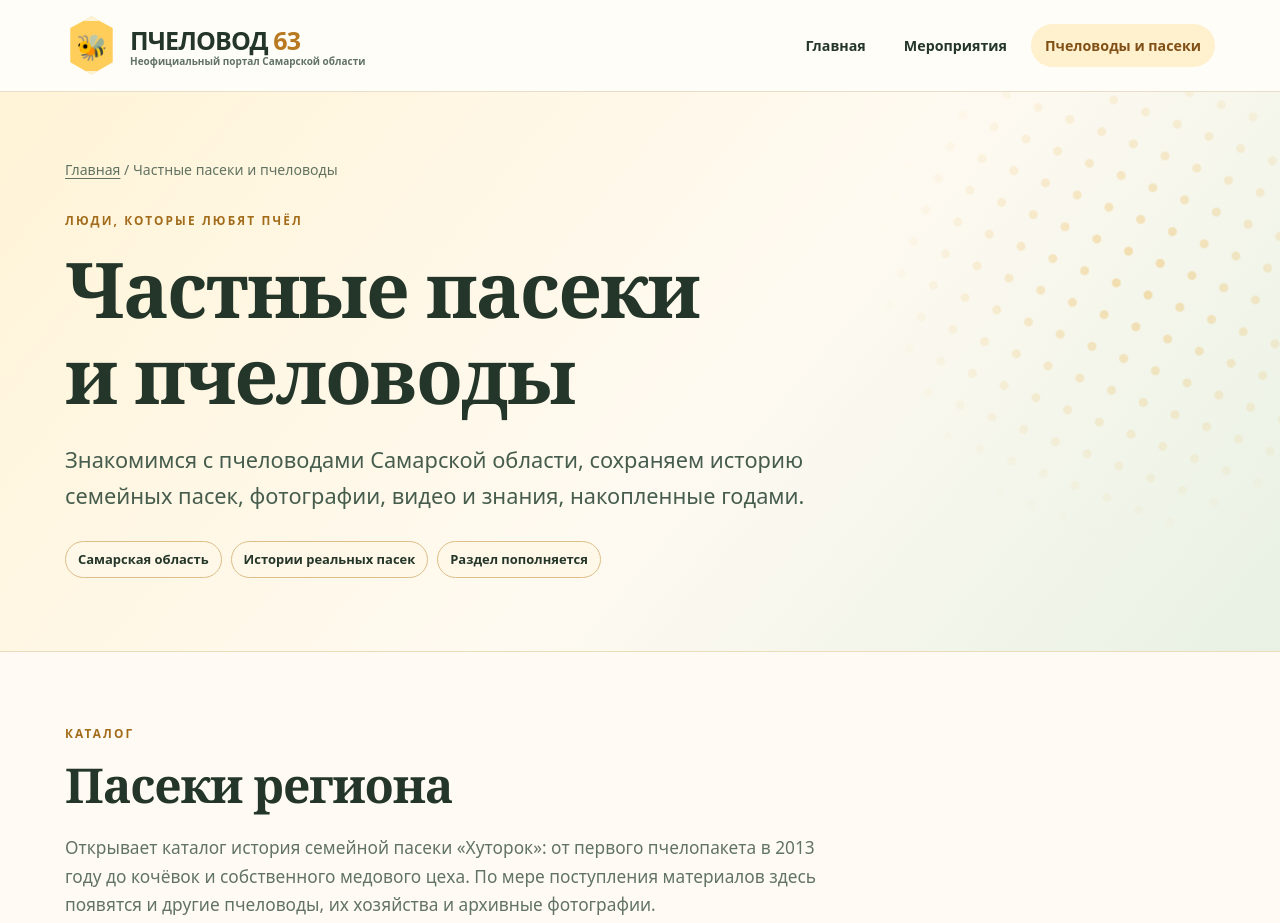
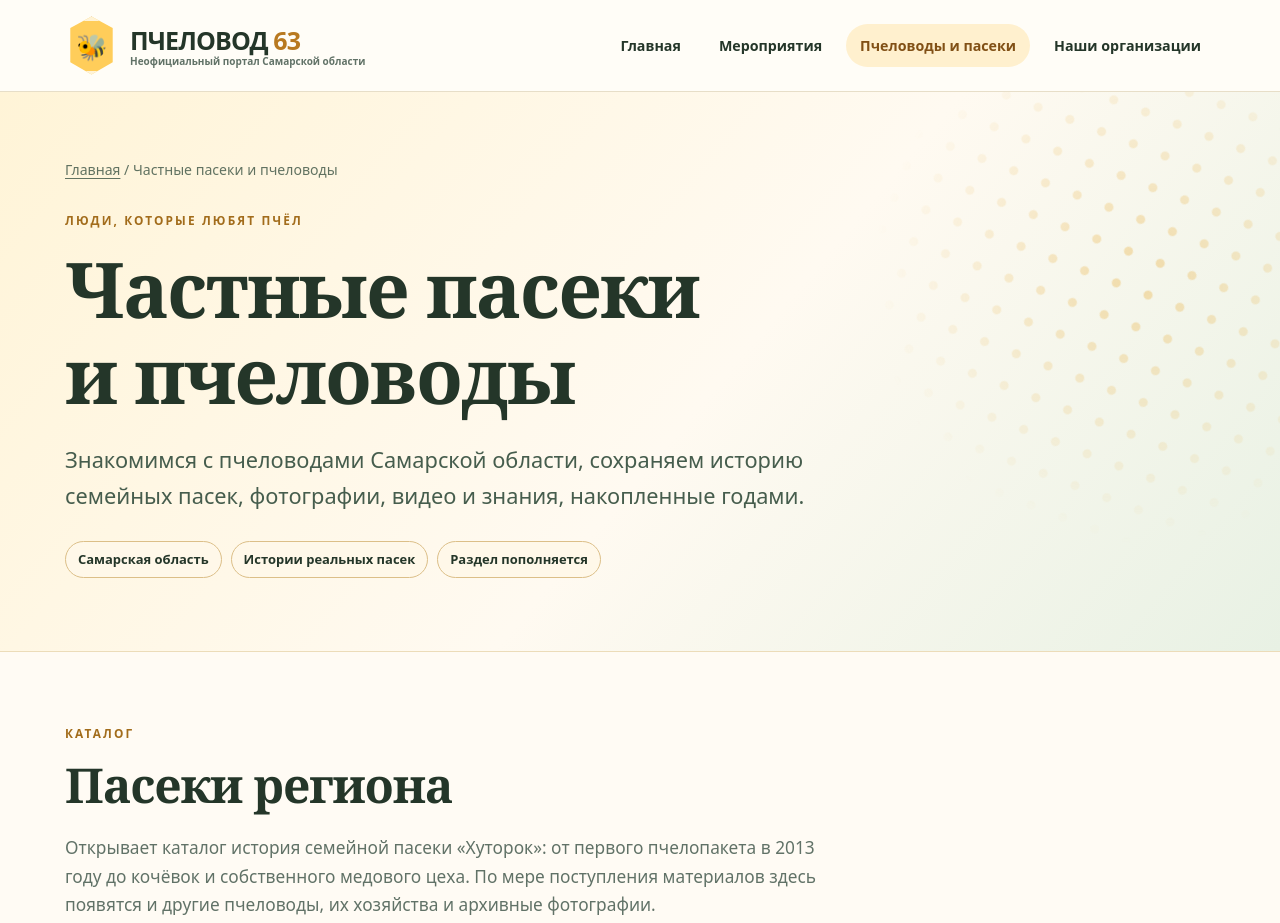
Before and after one commit to komahdop-ctrl/pchelovod63-website, a website: page apiaries/index.html in a window 1280 px wide. Shown: the top 923 px of the page. Drawn offline with Linux system fonts and the light colour scheme.

Commit message:
Link Our Organizations directory from apiaries/index.html

```diff
--- a/apiaries/index.html
+++ b/apiaries/index.html
@@ -1,6 +1,6 @@
 <!doctype html>
 <html lang="ru"><head><meta charset="utf-8"><meta name="viewport" content="width=device-width,initial-scale=1"><meta name="theme-color" content="#fff7e5"><meta name="description" content="Частные пасеки и пчеловоды Самарской области: знакомства, истории пасек и опыт пчеловодства."><title>Частные пасеки и пчеловоды — ПЧЕЛОВОД 63</title><link rel="stylesheet" href="../apiaries.css"></head>
-<body><header class="header"><div class="wrap header__inner"><a class="brand" href="../"><span class="brand__logo">🐝</span><span>ПЧЕЛОВОД <em>63</em><small>Неофициальный портал Самарской области</small></span></a><nav class="nav" aria-label="Основная навигация"><a href="../">Главная</a><a href="../events/druzhba-2026.html">Мероприятия</a><a class="current" aria-current="page" href="./">Пчеловоды и пасеки</a></nav></div></header>
+<body><header class="header"><div class="wrap header__inner"><a class="brand" href="../"><span class="brand__logo">🐝</span><span>ПЧЕЛОВОД <em>63</em><small>Неофициальный портал Самарской области</small></span></a><nav class="nav" aria-label="Основная навигация"><a href="../">Главная</a><a href="../events/druzhba-2026.html">Мероприятия</a><a class="current" aria-current="page" href="./">Пчеловоды и пасеки</a><a href="../organizations/index.html">Наши организации</a></nav></div></header>
 <main><section class="hero"><div class="wrap hero__inner"><div class="crumbs"><a href="../">Главная</a> / Частные пасеки и пчеловоды</div><p class="overline">Люди, которые любят пчёл</p><h1>Частные пасеки<br>и пчеловоды</h1><p class="lede">Знакомимся с пчеловодами Самарской области, сохраняем историю семейных пасек, фотографии, видео и знания, накопленные годами.</p><div class="hero__labels"><span class="chip">Самарская область</span><span class="chip">Истории реальных пасек</span><span class="chip">Раздел пополняется</span></div></div></section>
 <section class="content"><div class="wrap"><div class="section-heading"><p class="overline">Каталог</p><h2>Пасеки региона</h2><p class="muted">Открывает каталог история семейной пасеки «Хуторок»: от первого пчелопакета в 2013 году до кочёвок и собственного медового цеха. По мере поступления материалов здесь появятся и другие пчеловоды, их хозяйства и архивные фотографии.</p></div>
 <div class="directory-grid"><article class="listing"><div class="listing__icon">🍯</div><span class="listing__type">Семейная пасека · Красноярский район</span><h2>Пасека «Хуторок»</h2><p><strong>Семейная пасека:</strong> Виталий и Наталья</p><p>Основана около 2013 года близ Русской Селитьбы. Около 80–90 семей к осени, два кочевых прицепа, свой цех и линия «Медуница».</p><a class="listing__link" href="hutorok.html" aria-label="Читать историю пасеки Хуторок">Читать историю пасеки →</a></article><article class="listing listing--invite"><div class="listing__icon">🐝</div><span class="listing__type">Приглашение к участию</span><h2>Ваша пасека здесь</h2><p>Хотим собрать настоящие истории пчеловодов области: как всё начиналось, какие медоносы поблизости, как устроена пасека и чем она живёт сегодня.</p><p>Сведения и фотографии публикуются с согласия владельцев. Контакты и точные адреса — только по желанию самих пчеловодов.</p><span class="listing__link">Новые истории — впереди</span></article></div></div></section>
```
